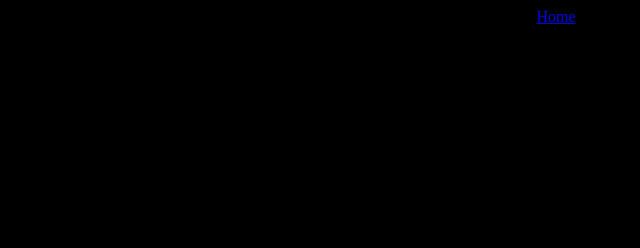
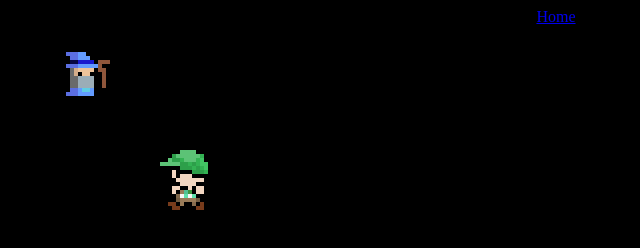
Before and after one commit to quizzlesticks/JavascriptGames, a plain HTML site: page PixelTwinShooter/pixelshooter.html in a window 1280 px wide. Shown: the whole page, without its empty margins (92-732 px from the left). Drawn offline with Linux system fonts and the light colour scheme.

Commit message:
I made a whole sprite manager to make things easy. Added a README.

```diff
--- /dev/null
+++ b/PixelTwinShooter/js/SpriteSheetManager.js
@@ -0,0 +1,115 @@
+class SpriteSheet {
+    constructor(filename, width, height, rows, cols, callback) {
+        this._width = width;
+        this._height =  height;
+        this._cols = cols;
+        this._rows = rows;
+        this._img = new Image();
+        this._img.src = filename;
+        this._img.onload = callback;
+    }
+
+    get img() {
+        return this._img;
+    }
+    get width() {
+        return this._width;
+    }
+    get height() {
+        return this._height;
+    }
+    get cols() {
+        return this._cols;
+    }
+    get rows() {
+        return this._rows;
+    }
+}
+
+class SpriteSheetManager {
+    #loaded_count = 0;
+    #loading_count = 0;
+    #finished_loading = false;
+    #finished_new_loading = false;
+    #throwaway_callback = true;
+    constructor(ctx, throwaway_callback = true) {
+        this.SpriteSheetList = new Map();
+        this.imgLoaded = this.imgLoaded.bind(this);
+        this.ctx = ctx;
+        this.#throwaway_callback = throwaway_callback;
+    }
+
+    imgLoaded() {
+        this.#loaded_count += 1;
+        if(this.#loaded_count == this.#loading_count) {
+            this.#finished_loading = true;
+            if(this.callback) {
+                this.callback();
+                if(this.#throwaway_callback) {
+                    this.callback = undefined;
+                }
+            }
+        }
+    }
+
+    load(filename, name, width, height, rows, cols) {
+        this.#finished_loading = false;
+        this.#loading_count += 1;
+        this.SpriteSheetList[name] = {sheet: new SpriteSheet(filename, width, height, rows, cols, this.imgLoaded), startIndex: 0, curIndex: 0, endIndex: 0};
+    }
+
+    getSheet(name) {
+        return this.SpriteSheetList[name].sheet;
+    }
+
+    drawSprite(name, index, dx, dy, dWidth = 0, dHeight = 0) {
+        var cur = this.SpriteSheetList[name].sheet;
+        if(index >= cur.cols*cur.rows){
+            throw new Error("Requested unobtainable sprite.");
+        }
+        if(!dWidth){
+            dWidth = cur.width;
+        }
+        if(!dHeight){
+            dHeight = cur.height;
+        }
+        this.ctx.drawImage(cur.img, (index%cur.cols)*cur.width, Math.floor(index/cur.cols)*cur.height, cur.width, cur.height, dx, dy, dWidth, dHeight);
+    }
+
+    defineAnimationLoop(name, start, end, currentIndex=-1) {
+        if(currentIndex == -1) {
+            currentIndex = start;
+        }
+        this.SpriteSheetList[name].startIndex = start;
+        this.SpriteSheetList[name].curIndex = currentIndex;
+        this.SpriteSheetList[name].endIndex = end;
+    }
+
+    drawNext(name, dx, dy, dWidth=0, dHeight=0) {
+        var cur = this.SpriteSheetList[name];
+        this.drawSprite(name, cur.curIndex, dx, dy, dWidth, dHeight);
+        cur.curIndex += 1;
+        if(cur.curIndex > cur.endIndex){
+            cur.curIndex = cur.startIndex;
+        }
+    }
+
+    drawPrev(name, dx, dy, dWidth=0, dHeight=0) {
+        var cur = this.SpriteSheetList[name];
+        this.drawSprite(name, cur.curIndex, dx, dy, dWidth, dHeight);
+        cur.curIndex -= 1;
+        if(cur.curIndex < cur.startIndex){
+            cur.curIndex = cur.endIndex;
+        }
+    }
+
+    set whenFinishedLoading(callback) {
+        this.callback = callback;
+        if(this.#finished_loading) {
+            this.callback();
+            if(this.#throwaway_callback){
+                this.callback = undefined;
+            }
+        }
+    }
+}
--- a/PixelTwinShooter/js/main.js
+++ b/PixelTwinShooter/js/main.js
@@ -4,4 +4,30 @@ const ctx = canvas.getContext("2d");
 canvas.width = 1000;
 canvas.height = 750;
 
+const sprite_folder = "./Spritesheets/";
+
+ctx.fillStyle = "red";
 ctx.fillRect(0,0,canvas.width,canvas.height);
+
+var ssm = new SpriteSheetManager(ctx);
+ssm.load(sprite_folder + "Sprite-0001.png", "player", 44, 44, 1, 2);
+ssm.defineAnimationLoop("player", 0, 1);
+ssm.load(sprite_folder + "green.png", "green", 64,72,4,3);
+ssm.defineAnimationLoop("green", 0, 11);
+ssm.whenFinishedLoading = initGame;
+
+function initGame() {
+    ctx.fillStyle = "black";
+    ctx.fillRect(0,0,canvas.width,canvas.height);
+    setInterval(drawBoiLoop, 250);
+}
+
+function drawBoiLoop() {
+    window.requestAnimationFrame(animate);
+}
+
+function animate() {
+    ctx.fillRect(0,0,canvas.width,canvas.height);
+    ssm.drawNext("player",10,10);
+    ssm.drawNext("green",100,100);
+}
--- a/PixelTwinShooter/pixelshooter.html
+++ b/PixelTwinShooter/pixelshooter.html
@@ -11,6 +11,7 @@
 		<canvas id="canvas"></canvas>
 		<script src="../js/UsefulDebugFunctions.js"></script>
 		<script src="../GamepadController/js/GamepadController.js"></script>
+		<script src="./js/SpriteSheetManager.js"></script>
 		<script src="./js/main.js"></script>
 	</body>
 </html>
```
Also changed, not shown: PixelTwinShooter/README.md (added), PixelTwinShooter/Spritesheets/green.png (added).
